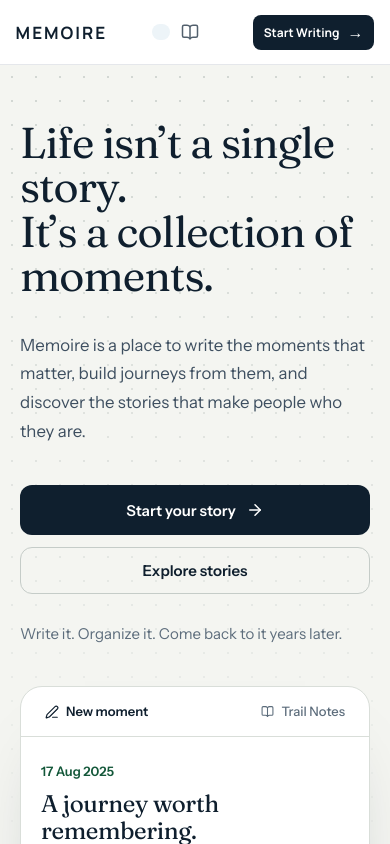
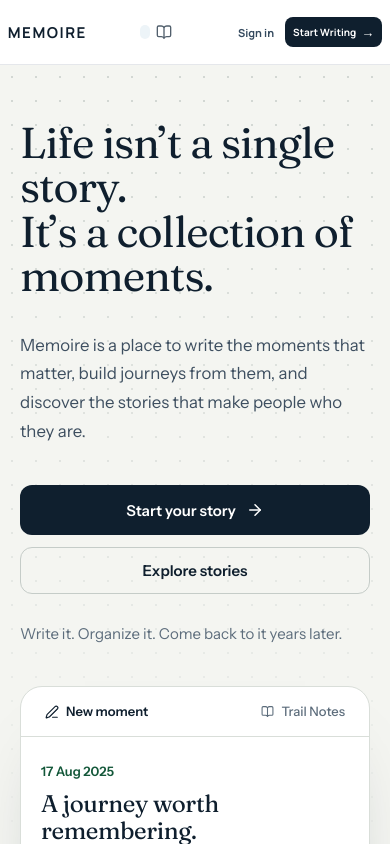
Before and after one commit to SohamPramanik/mern-blog, a React (Vite) app in the folder frontend/: page / in a window 390 px wide. Shown: the top 844 px of the page. Built offline with nearby package versions, Linux system fonts and the light colour scheme; a web font is replaced by a local one.

Commit message:
navbar updated for mobile

```diff
--- a/frontend/src/components/NavBar.css
+++ b/frontend/src/components/NavBar.css
@@ -169,7 +169,9 @@
   color: #0f1f2e;
 }
 
-/* RESPONSIVE */
+/* =========================================================
+   RESPONSIVE
+   ========================================================= */
 
 @media (max-width: 850px) {
   .navbar-container {
@@ -194,16 +196,34 @@
   }
 }
 
+/* =========================================================
+   MOBILE
+   ========================================================= */
+
 @media (max-width: 650px) {
   .navbar-container {
+    width: 94%;
     min-height: 64px;
+    gap: 8px;
   }
 
   .brand-name {
     font-size: 17px;
+    letter-spacing: 1.5px;
+  }
+
+  /* Hide tagline to save space */
+  .brand-tagline {
+    display: none;
+  }
+
+  /* Keep navigation icons compact */
+  .nav-links {
+    gap: 1px;
   }
 
   .nav-links a {
+    padding: 8px 7px;
     font-size: 0;
     gap: 0;
   }
@@ -213,11 +233,66 @@
     height: 18px;
   }
 
+  /* KEEP SIGN IN VISIBLE */
   .login-btn {
-    display: none;
+    display: inline-flex;
+    padding: 8px 9px;
+    font-size: 12px;
+    white-space: nowrap;
+  }
+
+  /* Start Writing */
+  .join-btn {
+    display: inline-flex;
+    padding: 9px 10px;
+    font-size: 11px;
+    white-space: nowrap;
+    gap: 5px;
+  }
+
+  .join-btn span {
+    font-size: 14px;
+  }
+
+  .nav-actions {
+    gap: 4px;
+  }
+}
+
+/* =========================================================
+   VERY SMALL PHONES
+   ========================================================= */
+
+@media (max-width: 390px) {
+  .navbar-container {
+    width: 96%;
+    gap: 5px;
+  }
+
+  .brand-name {
+    font-size: 15px;
+  }
+
+  .nav-links a {
+    padding: 7px 5px;
+  }
+
+  .nav-links a svg {
+    width: 16px;
+    height: 16px;
+  }
+
+  .login-btn {
+    padding: 7px 7px;
+    font-size: 11px;
   }
 
   .join-btn {
-    font-size: 12px;
+    padding: 8px 8px;
+    font-size: 10px;
+  }
+
+  .join-btn span {
+    font-size: 13px;
   }
 }
```
